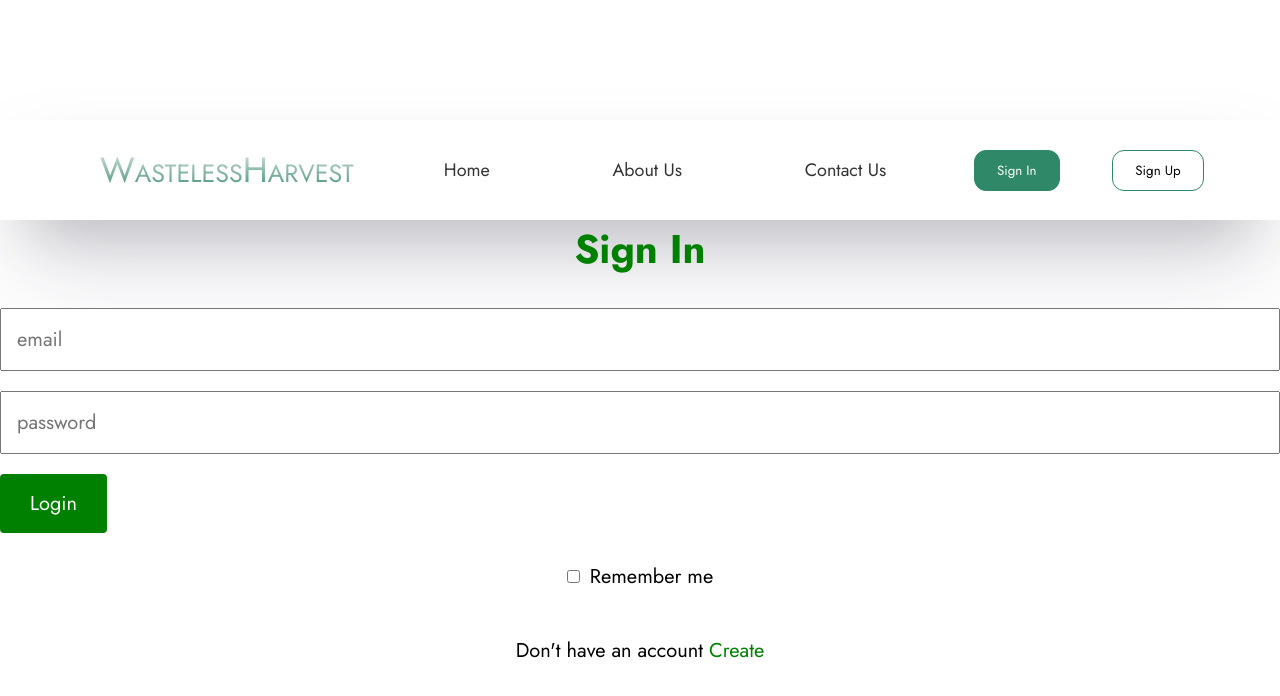
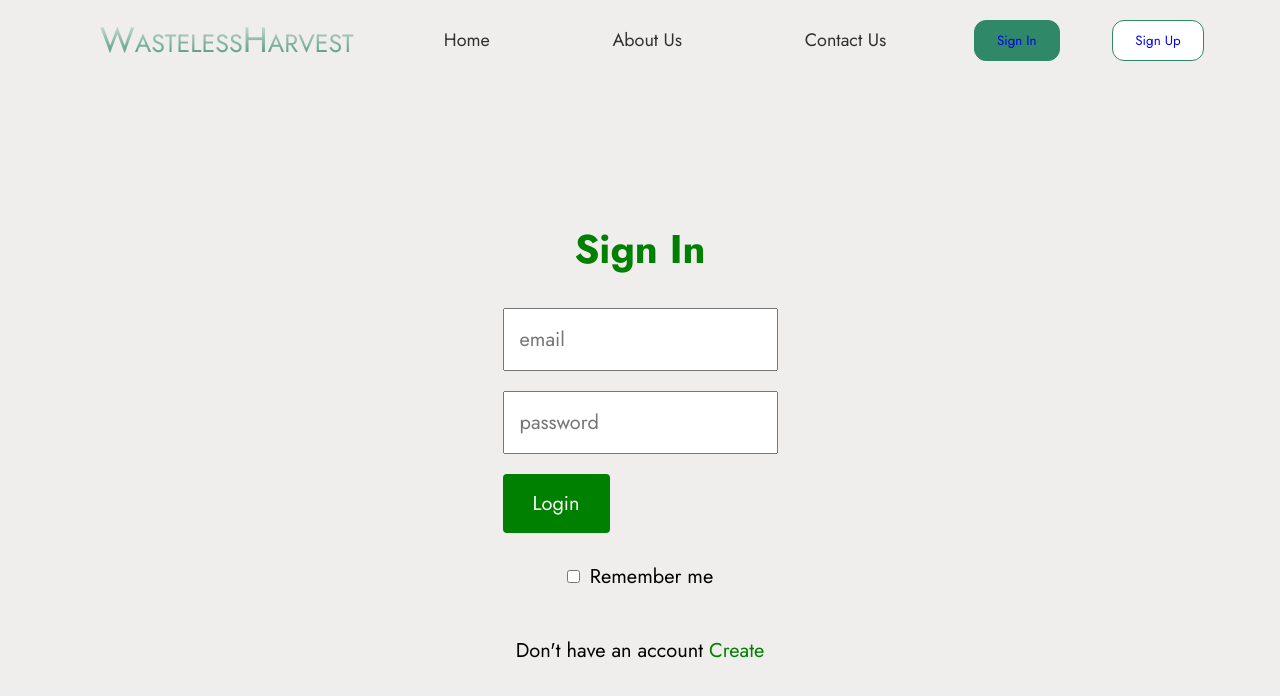
Before and after one commit to Josel099/WastelessHarvest-frontend, a React (Create React App) app in the folder wasteless-harvest/: page /signin in a window 1280 px wide. Shown: the top 696 px of the page. Built offline with nearby package versions, Linux system fonts and the light colour scheme.

Commit message:
Router setuped

```diff
--- a/wasteless-harvest/src/Components/Navbar/Navbar.jsx
+++ b/wasteless-harvest/src/Components/Navbar/Navbar.jsx
@@ -1,12 +1,6 @@
 import React, { useState } from "react";
 import "./navbar.css";
-import {
-  FaFacebookSquare,
-  FaInstagramSquare,
-  FaYoutubeSquare,
-} from "react-icons/fa";
 import { GiHamburgerMenu } from "react-icons/gi";
-
 import { NavLink } from "react-router-dom";
 
 const Navbar = () => {
@@ -45,10 +39,10 @@
           <div className="buttons ">
             <ul className="buttons-ul" >
               <li>
-                <button className="button1" >Sign In</button>
+                <button className="button1" ><NavLink to="/signin">Sign In</NavLink></button>
               </li>
               <li>
-                <button className="button2" >Sign Up</button>
+                <button className="button2" ><NavLink to="/signup">Sign Up</NavLink></button>
               </li>
             </ul>
             <div />
--- a/wasteless-harvest/src/Components/Navbar/navbar.css
+++ b/wasteless-harvest/src/Components/Navbar/navbar.css
@@ -5,6 +5,7 @@
   padding: 0;
   box-sizing: border-box;
   font-family: "Jost", sans-serif;
+  text-decoration: none;
 }
 
 html {
--- a/wasteless-harvest/src/Components/signin/SignIn.jsx
+++ b/wasteless-harvest/src/Components/signin/SignIn.jsx
@@ -4,7 +4,7 @@
 
 function SignIn() {
   return (
-    <div>
+    <div className="mainbody">
       <form>
         <div className="header">
         <h1>Sign In</h1>
--- a/wasteless-harvest/src/Components/signin/signin.css
+++ b/wasteless-harvest/src/Components/signin/signin.css
@@ -1,11 +1,12 @@
 /* signin.css */
 
-body {
-    background-color: white;
+.mainbody {
+    background-color: rgb(240, 237, 237);
     display: flex;
     justify-content: center;
     align-items: center;
-    height: 100vh;
+    height: 90vh;
+
   }
 
   .form-container {
--- a/wasteless-harvest/src/Components/signup/signup.css
+++ b/wasteless-harvest/src/Components/signup/signup.css
@@ -1,5 +1,5 @@
 body {
-    background-color: white;
+  background-color: rgb(240, 237, 237);
     display: flex;
     justify-content: center;
     align-items: center;
```
